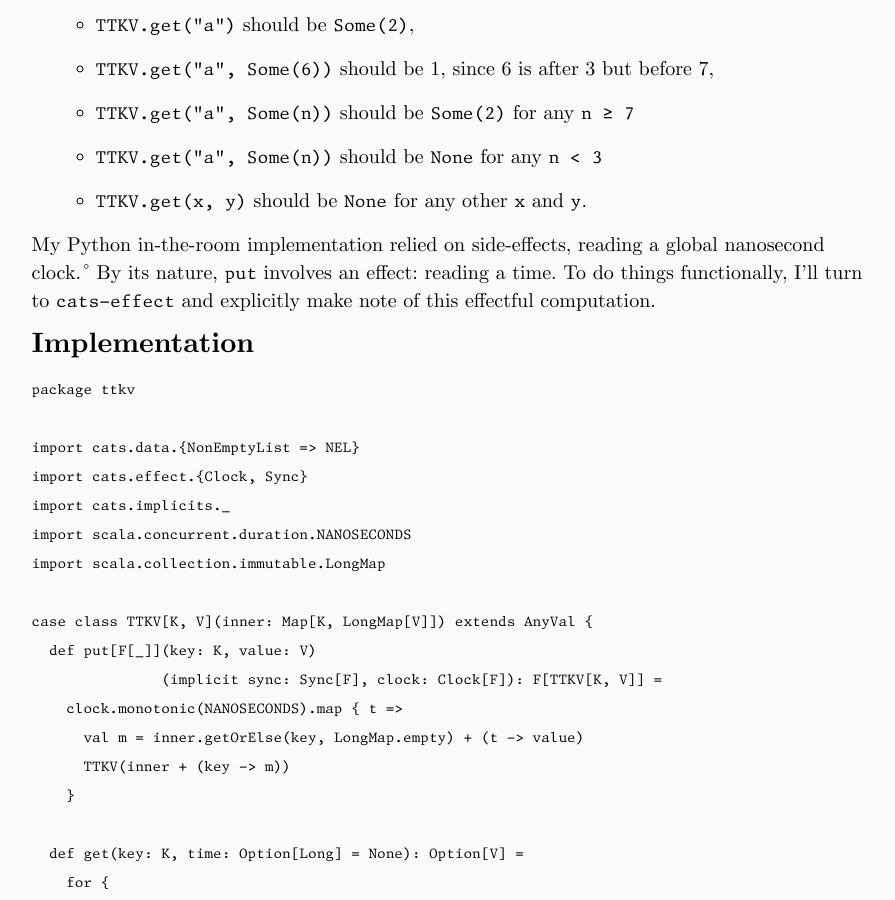
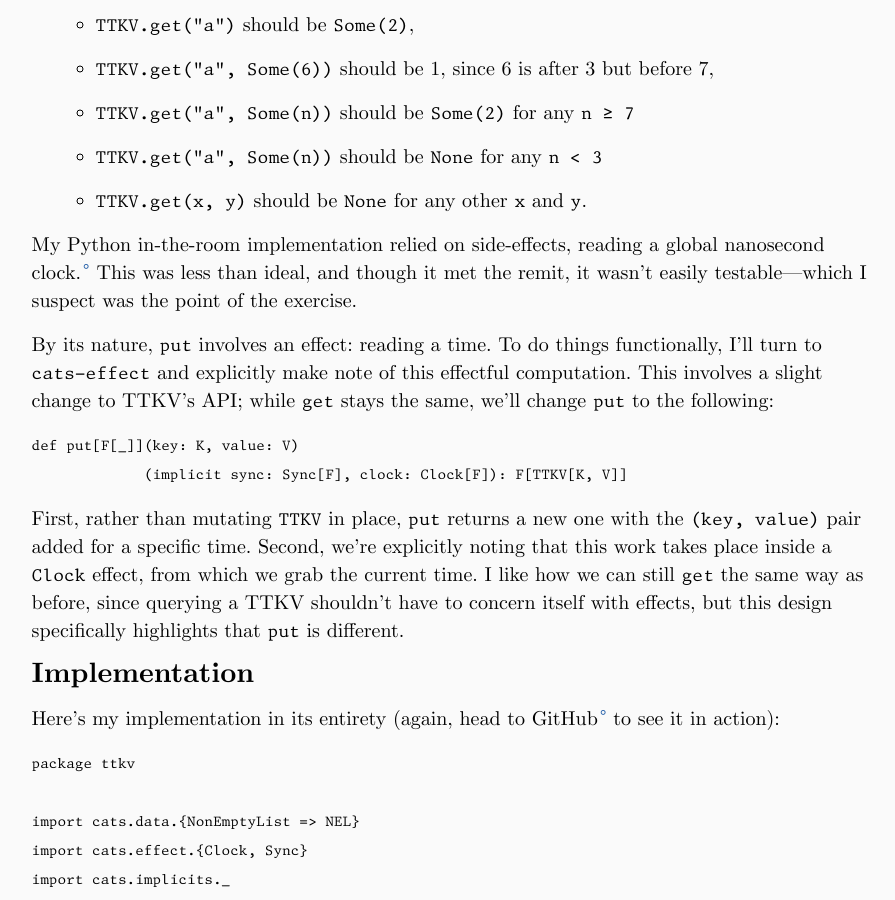
Before and after one commit to genos/genos.github.io, a Jekyll site: the page built from _posts/2019-04-16-time-traveling-kv-store.md, in a window 1280 px wide and 900 px high, scrolled down 763 px. Shown: the whole window, without its empty margins (186-1081 px from the left). Built offline with Jekyll 4.4.1, drawn with Linux system fonts in a browser that asks for light colours.

Commit message:
fleshed out latest post a little

````diff
--- a/_posts/2019-04-16-time-traveling-kv-store.md
+++ b/_posts/2019-04-16-time-traveling-kv-store.md
@@ -46,11 +46,33 @@ time 7 you call `TTKV.put("a", 2)`, then
 My Python in-the-room implementation relied on side-effects, reading a global
 [nanosecond
 clock.](https://docs.python.org/3.7/library/time.html#time.process_time_ns)
+This was less than ideal, and though it met the remit, it wasn't easily
+testable---which I suspect was the point of the exercise.
+
 By its nature, `put` involves an effect: reading a time.
 To do things functionally, I'll turn to `cats-effect` and explicitly make note
 of this effectful computation.
+This involves a slight change to TTKV's API; while `get` stays the same, we'll
+change `put` to the following:
+
+```scala
+def put[F[_]](key: K, value: V)
+             (implicit sync: Sync[F], clock: Clock[F]): F[TTKV[K, V]]
+```
+
+First, rather than mutating `TTKV` in place, `put` returns a new one with the
+`(key, value)` pair added for a specific time.
+Second, we're explicitly noting that this work takes place inside a `Clock`
+effect, from which we grab the current time.
+I like how we can still `get` the same way as before, since querying a TTKV
+shouldn't have to concern itself with effects, but this design specifically
+highlights that `put` is different.
 
 # Implementation
+
+Here's my implementation in its entirety (again, head to
+[GitHub](https://github.com/genos/Programming/tree/master/workbench/ttkv) to
+see it in action):
 
 ```scala
 package ttkv
````
